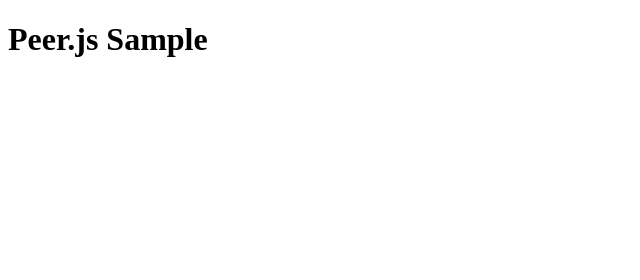
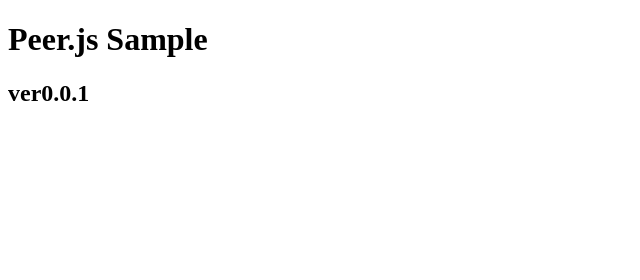
Before and after one commit to taroyanaka/peerjs_webrtc, a website: page client1.html in a window 1280 px wide. Shown: the whole page, without its empty margins (0-640 px from the left). Drawn offline with Linux system fonts and the light colour scheme.

Commit message:
anyway From Mac

```diff
--- a/client1.html
+++ b/client1.html
@@ -14,6 +14,7 @@
 <body>
 
   <h1>Peer.js Sample</h1>
+  <h2>ver0.0.1</h2>
   <div class="result"></div>
 
   <button id="answer_call" style="display: none;" onclick="answer_call()">Answer Call</button>
```
